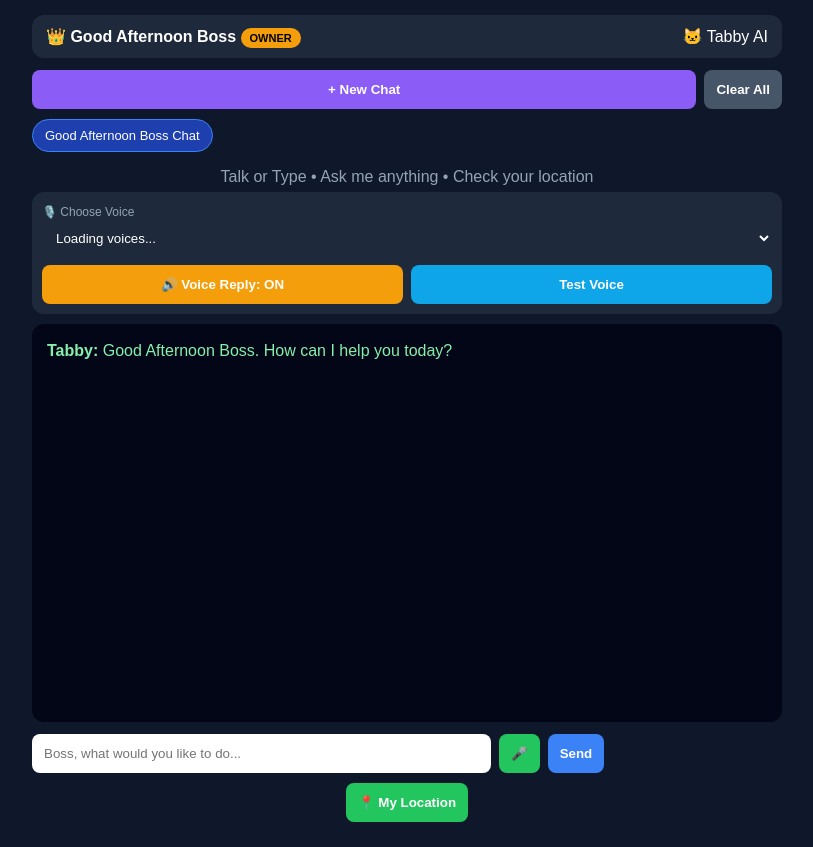
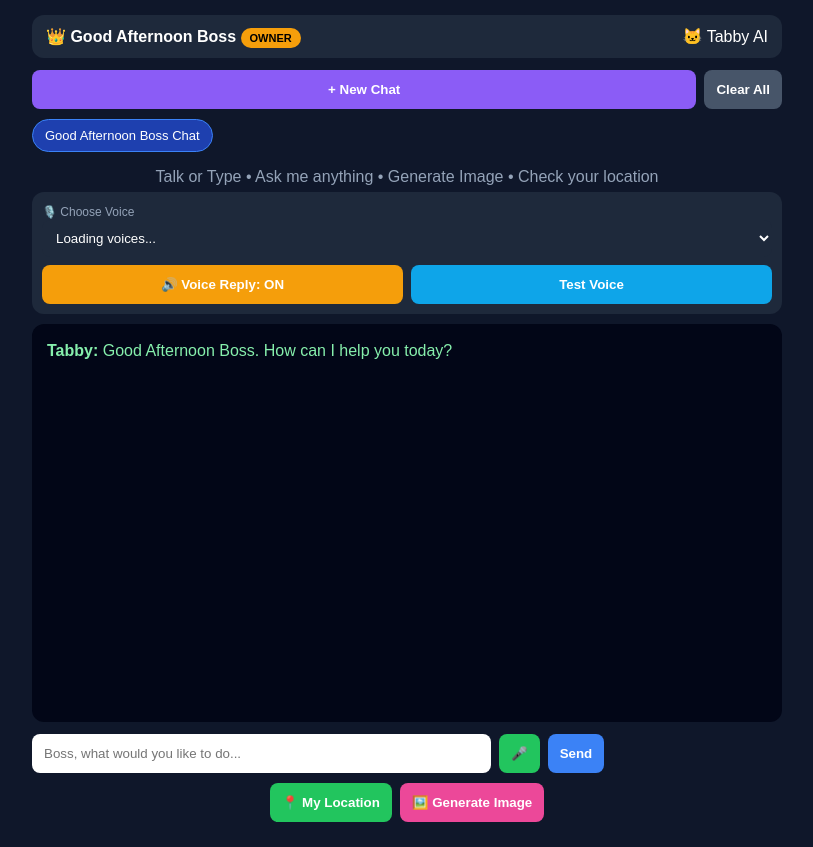
Before and after one commit to sulaimonfaruq2611-design/Tabby-AI, a Flask app: page / in a window 1280 px wide. Shown: the whole page, without its empty margins (233-1046 px from the left). Run offline with Flask 3, Linux system fonts and the light colour scheme.

Commit message:
Update index.html

```diff
--- a/templates/index.html
+++ b/templates/index.html
@@ -14,6 +14,7 @@ body{font-family:Arial;background:#0f172a;color:white;padding:15px;max-width:750
 .msg{margin-bottom:12px;line-height:1.5;word-wrap:break-word}
 .user{color:#93c5fd}
 .tabby{color:#86efac}
+.msg img{width:100%;border-radius:12px;margin-top:8px}
 input{width:58%;padding:12px;border-radius:8px;border:none;outline:none}
 button{padding:12px 12px;border:none;border-radius:8px;background:#3b82f6;color:white;font-weight:bold;cursor:pointer}
 select{padding:10px;border-radius:8px;border:none;background:#1e293b;color:white;outline:none;width:100%}
@@ -21,6 +22,7 @@ select{padding:10px;border-radius:8px;border:none;background:#1e293b;color:white
 .speak{background:#f59e0b}
 .locbtn{background:#22c55e}
 .newbtn{background:#8b5cf6}
+.imgbtn{background:#ec4899}
 .listening{background:#ef4444 !important}
 label{font-size:12px;color:#94a3b8}
 </style>
@@ -34,7 +36,7 @@ label{font-size:12px;color:#94a3b8}
 </div>
 <div id="chatList"></div>
 
-<p style="text-align:center;color:#94a3b8;margin:6px 0">Talk or Type • Ask me anything • Check your location</p>
+<p style="text-align:center;color:#94a3b8;margin:6px 0">Talk or Type • Ask me anything • Generate Image • Check your location</p>
 
 <div style="background:#1e293b;padding:10px;border-radius:12px;margin-bottom:10px">
 <label>🎙️ Choose Voice</label>
@@ -52,8 +54,9 @@ label{font-size:12px;color:#94a3b8}
 <button class="mic" id="micBtn" onclick="toggleMic()">🎤</button>
 <button onclick="send()">Send</button>
 </div>
-<div style="margin-top:10px;text-align:center">
+<div style="margin-top:10px;text-align:center;display:flex;gap:8px;justify-content:center">
 <button class="locbtn" onclick="getLocation()">📍 My Location</button>
+<button class="imgbtn" onclick="askImage()">🖼️ Generate Image</button>
 </div>
 <div id="loc" style="margin-top:10px;text-align:center;color:#94a3b8;font-size:13px"></div>
 
@@ -119,7 +122,13 @@ function renderMessages(){
   c.messages.forEach(m=>{
     let who = m.role==='user' ? 'You' : 'Tabby';
     let cls = m.role==='user' ? 'user' : 'tabby';
-    box.innerHTML += '<div class="msg '+cls+'"><b>'+who+':</b> '+m.content.replace(/\n/g,'<br>')+'</div>';
+    let content = m.content;
+    // If message has image_url, show image
+    let extra = '';
+    if(m.image_url){
+      extra = '<br><img src="'+m.image_url+'">';
+    }
+    box.innerHTML += '<div class="msg '+cls+'"><b>'+who+':</b> '+content.replace(/\n/g,'<br>')+extra+'</div>';
   });
   box.scrollTop = box.scrollHeight;
 }
@@ -130,10 +139,8 @@ function loadVoices(){
   allVoices = window.speechSynthesis.getVoices();
   if(allVoices.length===0) return;
   let sel = document.getElementById('voiceSelect');
-  // Try to group: find English voices first
   let enVoices = allVoices.filter(v=>v.lang.toLowerCase().startsWith('en'));
   if(enVoices.length===0) enVoices = allVoices;
-  // Pick 4 distinct: Woman 1, Man 1, Woman 2, Man 2 using name hints
   let women = enVoices.filter(v=>/female|woman|zira|samantha|google us english|microsoft zira|natasha|aria/i.test(v.name));
   let men = enVoices.filter(v=>/male|man|david|guy|microsoft guy|ryan|daniel/i.test(v.name));
   let others = enVoices.filter(v=>!women.includes(v) && !men.includes(v));
@@ -142,7 +149,6 @@ function loadVoices(){
   if(men[0]) picks.push({label:'👨 Man 1 - ' + men[0].name, voice:men[0]});
   if(women[1]) picks.push({label:'👩 Woman 2 - ' + women[1].name, voice:women[1]});
   if(men[1]) picks.push({label:'👨 Man 2 - ' + men[1].name, voice:men[1]});
-  // Fill up with others if less than 4
   let i=0;
   while(picks.length < 4 && i < others.length){
     let v = others[i];
@@ -150,7 +156,6 @@ function loadVoices(){
     if(!picks.find(p=>p.voice.voiceURI===v.voiceURI)) picks.push({label:label, voice:v});
     i++;
   }
-  // If still less, add all
   if(picks.length===0) picks = enVoices.slice(0,6).map((v,idx)=>({label:(idx%2===0?'👩 ':'👨 ')+v.name, voice:v}));
   sel.innerHTML = '';
   picks.forEach(p=>{
@@ -159,7 +164,6 @@ function loadVoices(){
     o.text = p.label;
     sel.appendChild(o);
   });
-  // Add "All Voices" option
   let allOpt = document.createElement('option');
   allOpt.value = 'ALL'; allOpt.text = '--- Show All Voices ---';
   sel.appendChild(allOpt);
@@ -174,7 +178,6 @@ function loadVoices(){
 function saveVoice(){
   let sel = document.getElementById('voiceSelect');
   if(sel.value==='ALL'){
-    // Expand to all voices
     sel.innerHTML='';
     allVoices.forEach(v=>{
       let o=document.createElement('option'); o.value=v.voiceURI; o.text=v.name+' ('+v.lang+')'; sel.appendChild(o);
@@ -232,6 +235,8 @@ function toggleSpeak(){
 }
 function speak(text){
   if(!speakOn) return;
+  // Remove HTML / image tags from speech
+  text = text.replace(/<[^>]*>/g, ' ');
   window.speechSynthesis.cancel();
   let u = new SpeechSynthesisUtterance(text.slice(0,500));
   let v = getSelectedVoice();
@@ -250,12 +255,27 @@ function getLocation(){
     speak('Boss, I have your location.');
   }, function(){ locDiv.innerText = 'You blocked location. Please tap Allow when the browser asks.'; });
 }
+
+// ===== IMAGE =====
+function askImage(){
+  let p = prompt('Boss, what image should I generate? Example: a lion wearing a crown');
+  if(!p) return;
+  document.getElementById('msg').value = 'Generate image of ' + p;
+  send();
+}
+async function generateImage(promptText){
+  try{
+    let r = await fetch('/image', {method:'POST', headers:{'Content-Type':'application/json'}, body:JSON.stringify({prompt: promptText})});
+    let d = await r.json();
+    return d.image_url;
+  }catch(e){ return null; }
+}
+
 async function send(){
   let inp=document.getElementById('msg');
   let m=inp.value.trim();
   if(!m) return;
   let c = getCurrentChat();
-  // Update title from first message
   if(c.messages.length <= 1) c.title = m.slice(0,30);
   c.messages.push({role:'user', content:m});
   inp.value=''; renderChats(); renderMessages();
@@ -263,15 +283,40 @@ async function send(){
   box.innerHTML += '<div class="msg tabby" id="loading"><b>Tabby:</b> typing...</div>';
   box.scrollTop = box.scrollHeight;
   let lower = m.toLowerCase();
+
+  // FIX: NAME - Tabby is Tabby, not Faruq
+  if(lower.includes('what is your name') || lower.includes('whats your name') || lower.includes("what's your name") || lower.includes('who are you') || lower.includes('your name')){
+    document.getElementById('loading').remove();
+    let reply = 'My name is Tabby, Boss. I was created by Faruq Sulaimon.';
+    c.messages.push({role:'assistant', content:reply}); saveChats(); renderMessages(); speak(reply); return;
+  }
   if(lower.includes('who created you') || lower.includes('who owns you') || lower.includes('who made you') || lower.includes('who built you') || lower.includes('who is your owner')){
     document.getElementById('loading').remove();
     let reply = 'My owner and creator is Faruq Sulaimon. I am loyal to him, Boss.';
     c.messages.push({role:'assistant', content:reply}); saveChats(); renderMessages(); speak(reply); return;
   }
+
+  // IMAGE GENERATION
+  if(lower.includes('generate image') || lower.includes('create image') || lower.includes('draw image') || lower.includes('make image') || lower.includes('generate an image')){
+    let prompt = m.replace(/generate image of|create image of|draw image of|make image of|generate an image of|generate image|create image|draw image|make image/gi, '').trim();
+    if(!prompt) prompt = 'a beautiful cat';
+    document.getElementById('loading').innerHTML = '<b>Tabby:</b> Drawing your image Boss...';
+    let imgUrl = await generateImage(prompt);
+    document.getElementById('loading').remove();
+    if(imgUrl){
+      c.messages.push({role:'assistant', content:'Here is your image Boss, I made it for you:', image_url: imgUrl});
+      saveChats(); renderMessages(); speak('Here is your image Boss, I made it for you');
+    } else {
+      c.messages.push({role:'assistant', content:'Sorry Boss, image failed. Try again.'}); saveChats(); renderMessages();
+    }
+    return;
+  }
+
   try{
-    // Send history for memory
     let history = c.messages.slice(0,-1);
-    let r=await fetch('/chat',{method:'POST',headers:{'Content-Type':'application/json'},body:JSON.stringify({message:m, history:history})});
+    // Clean history - remove image_url for AI
+    let cleanHistory = history.map(h=>({role:h.role, content:h.content}));
+    let r=await fetch('/chat',{method:'POST',headers:{'Content-Type':'application/json'},body:JSON.stringify({message:m, history:cleanHistory})});
     let d=await r.json();
     document.getElementById('loading').remove();
     c.messages.push({role:'assistant', content:d.reply}); saveChats(); renderMessages(); speak(d.reply);
```
